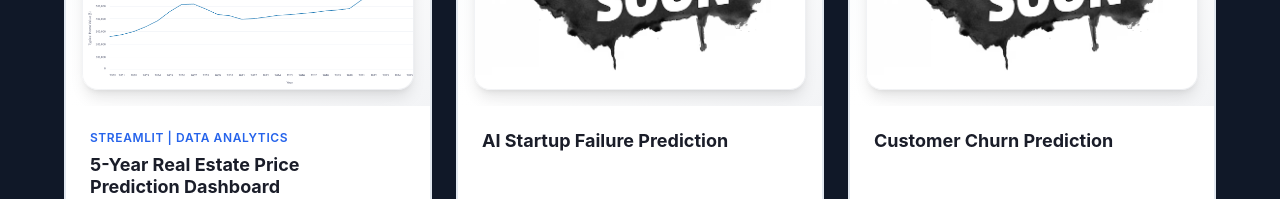
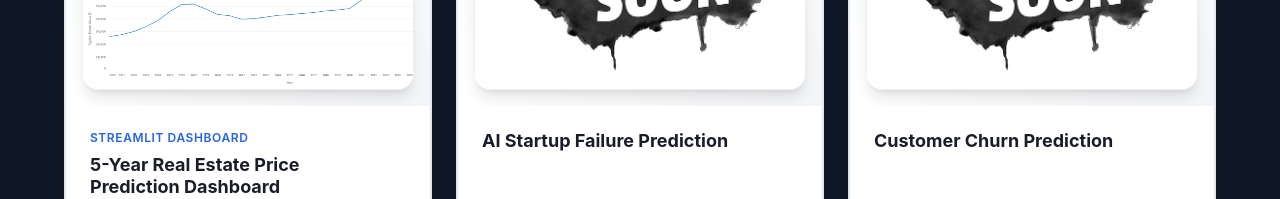
Before and after one commit to OluwatobilobaOdebo/tobi-odebo-portfolio, a Next.js app: page / in a window 1280 px wide. Shown: the part 4540-4739 px from the top of the page. Built offline with nearby package versions, Linux system fonts and the light colour scheme.

Commit message:
updated tagline name

```diff
--- a/app/page.tsx
+++ b/app/page.tsx
@@ -506,7 +506,7 @@ export default function Home() {
                   isActive={false}
                   onClick={() => {}}
                   link="/price_prediction"
-                  tagline="Streamlit | Data Analytics"
+                  tagline="Streamlit Dashboard"
                 />
                 <ProjectCard
                   title="AI Startup Failure Prediction"
```
Also changed, not shown: assets/Screenshot_2025-12-05_at_10.35.32_PM-7148545a-e849-4782-a84c-4d9f40b72b78.png (added).
